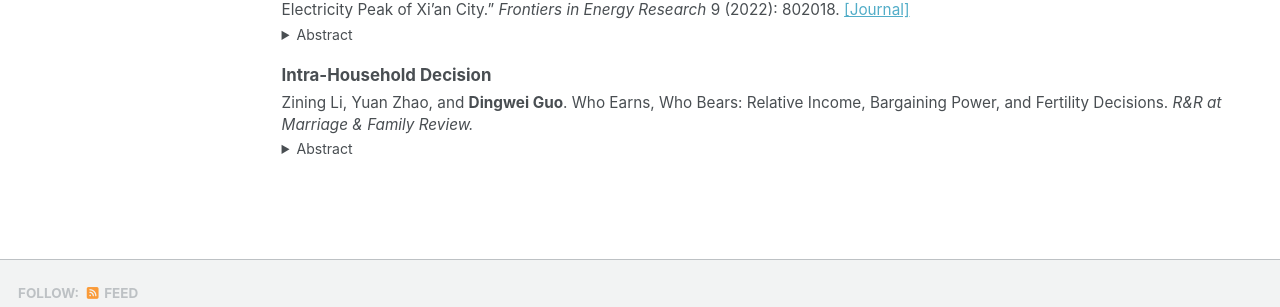
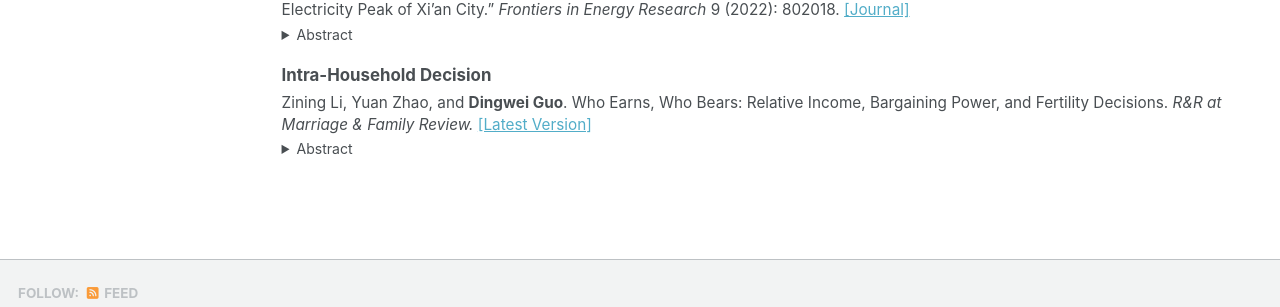
Before and after one commit to dw-guo/dw-guo.github.io, a Jekyll site: the page built from _pages/publications.html, in a window 1280 px wide and 1093 px high. Shown: the part 723-1030 px from the top of the window. Built offline with Jekyll 4.4.1, drawn with Linux system fonts in a browser that asks for light colours; a style sheet for code colours, icons or effects is not loaded.

Commit message:
Add link to latest version of fertility paper

```diff
--- a/_pages/publications.html
+++ b/_pages/publications.html
@@ -136,6 +136,7 @@ author_profile: true
     Zining Li, Yuan Zhao, and <strong>Dingwei Guo</strong>.
     Who Earns, Who Bears: Relative Income, Bargaining Power, and Fertility Decisions.
     <em>R&amp;R at Marriage &amp; Family Review.</em>
+  <a href="/files/Fertility.pdf" target="_blank">[Latest Version]</a>
   </p>
 
   <details style="margin: 0 0 0.65em 0;">
```
